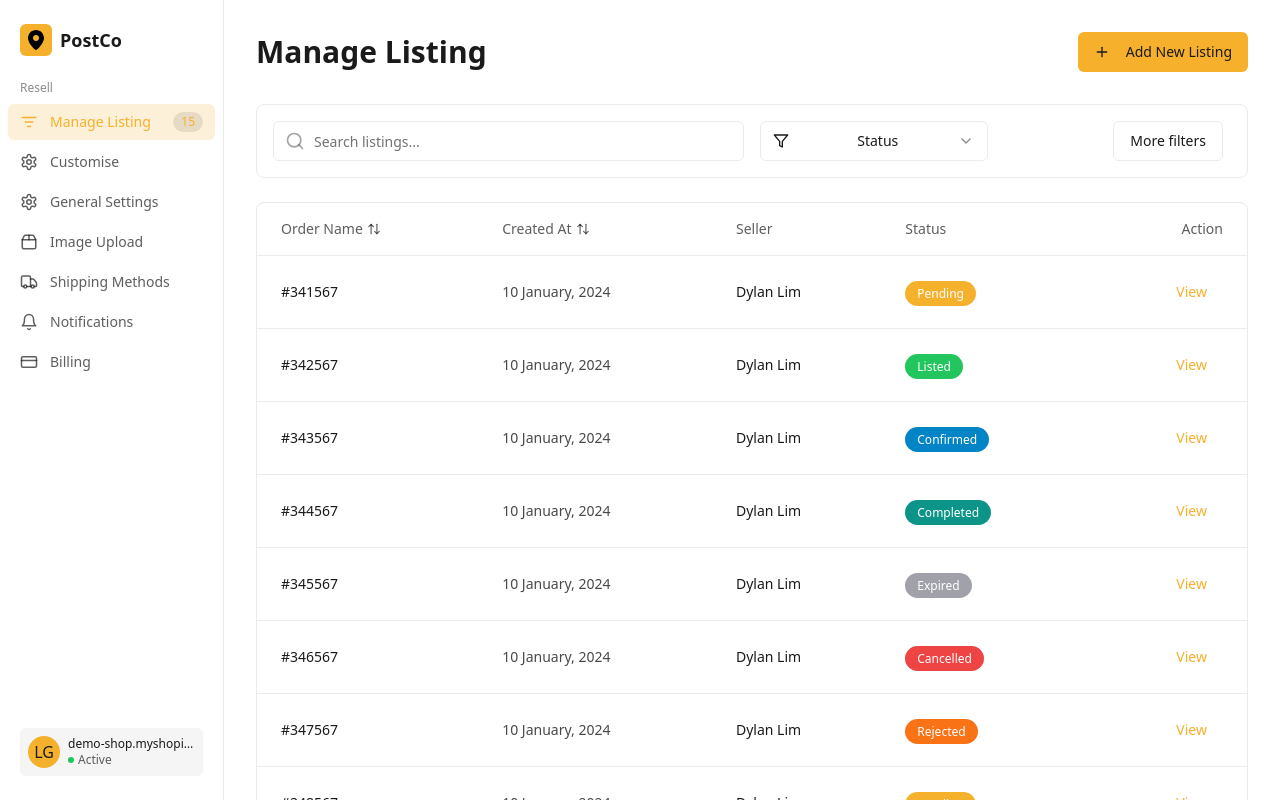
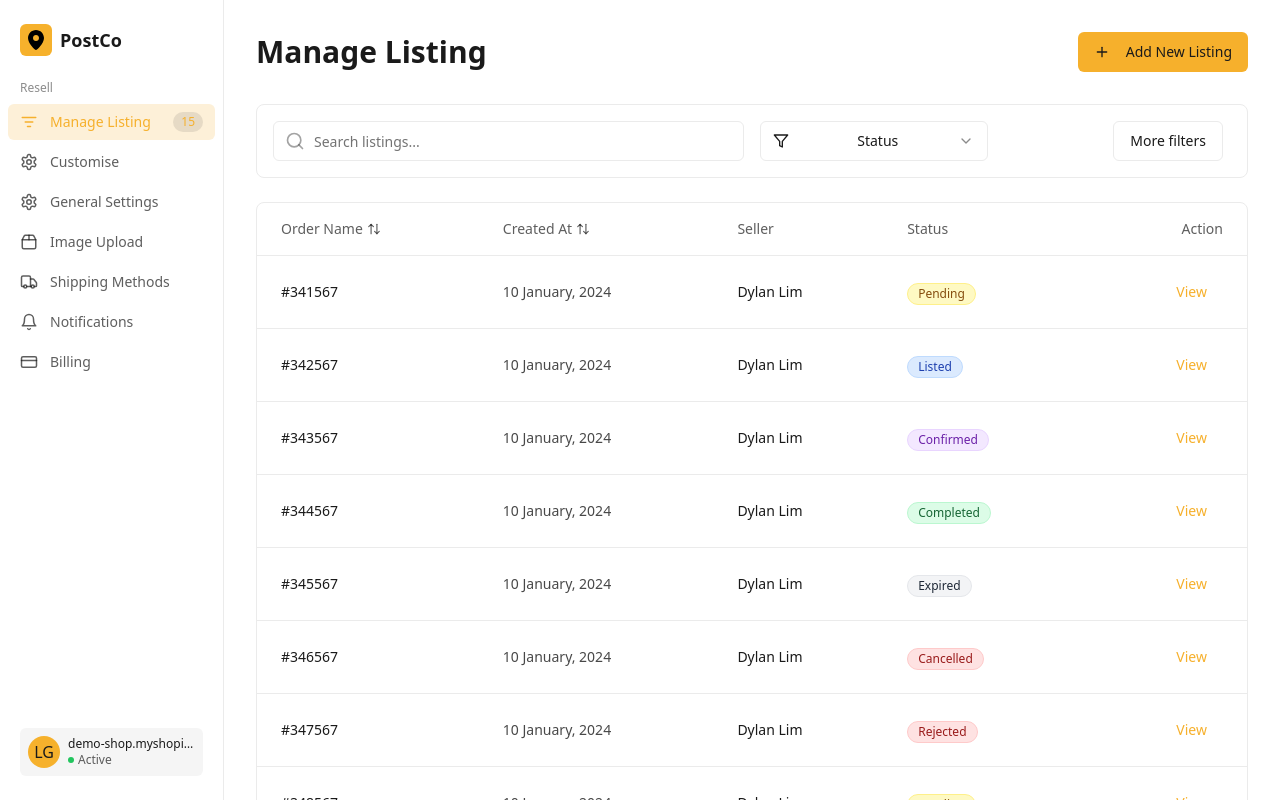
Before and after one commit to nicolaspc123/listing-sculptor, a React (Vite) app: page /manage-listings in a window 1280 px wide. Shown: the top 800 px of the page. Built offline with nearby package versions, Linux system fonts and the light colour scheme.

Commit message:
Add manage listings page
This commit adds the manage listings page, allowing users to upload listings.

```diff
--- a/src/components/ListingsTable.tsx
+++ b/src/components/ListingsTable.tsx
@@ -30,8 +30,18 @@ const StatusBadge = ({ status }: { status: ListingStatus }) => {
     rejected: 'Rejected',
   };
 
+  const statusClasses: Record<ListingStatus, string> = {
+    pending: 'bg-yellow-100 text-yellow-800 border-yellow-200',
+    listed: 'bg-blue-100 text-blue-800 border-blue-200',
+    confirmed: 'bg-purple-100 text-purple-800 border-purple-200',
+    completed: 'bg-green-100 text-green-800 border-green-200',
+    expired: 'bg-gray-100 text-gray-800 border-gray-200',
+    cancelled: 'bg-red-100 text-red-800 border-red-200',
+    rejected: 'bg-red-100 text-red-800 border-red-200',
+  };
+
   return (
-    <span className={`status-badge ${status}`}>
+    <span className={`inline-flex items-center px-2.5 py-0.5 rounded-full text-xs font-medium border ${statusClasses[status]}`}>
       {statusLabels[status]}
     </span>
   );
@@ -72,7 +82,7 @@ const ListingsTable: React.FC<ListingsTableProps> = ({ listings, onViewListing }
             {listings.map((listing) => (
               <tr
                 key={listing.id}
-                className="listing-table-row border-b border-border"
+                className="border-b border-border hover:bg-muted/30 transition-colors"
               >
                 <td className="px-6 py-4 text-sm">{listing.orderName}</td>
                 <td className="px-6 py-4 text-sm text-foreground/80">{listing.createdAt}</td>
```
